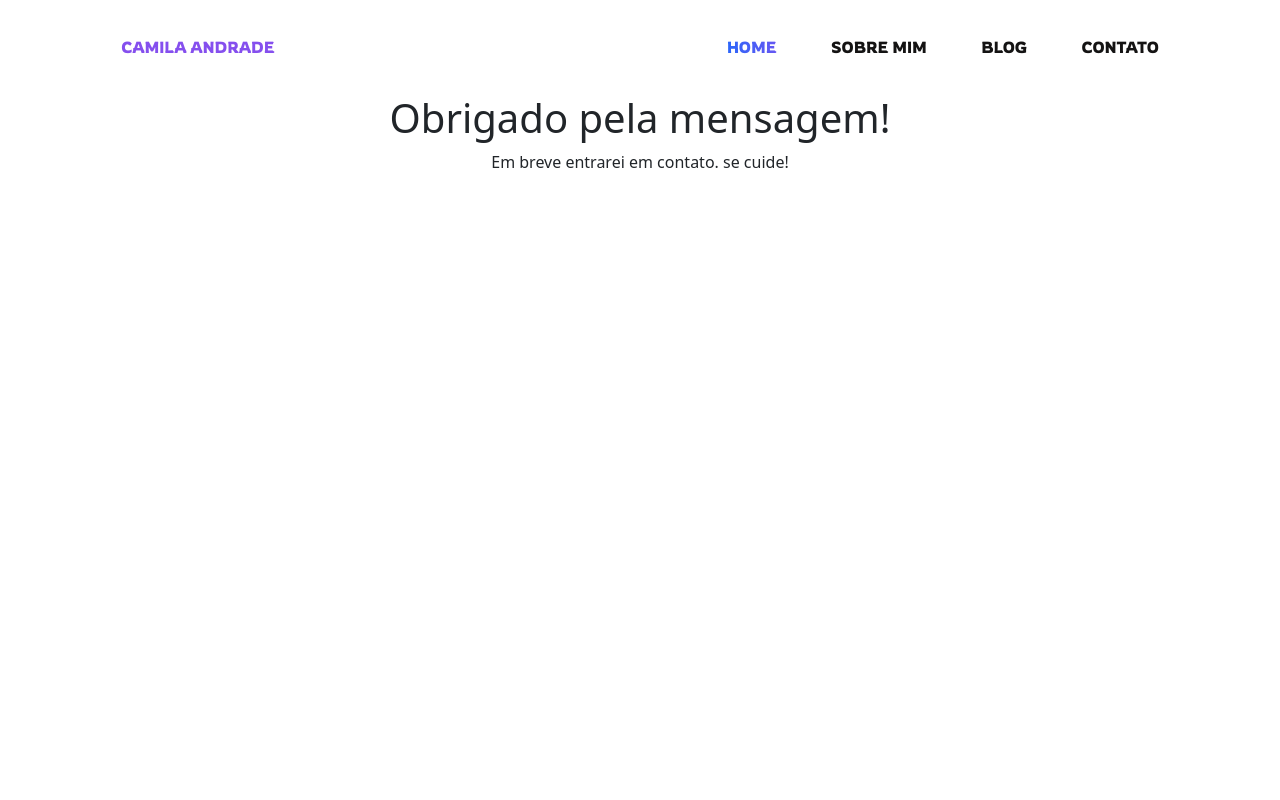
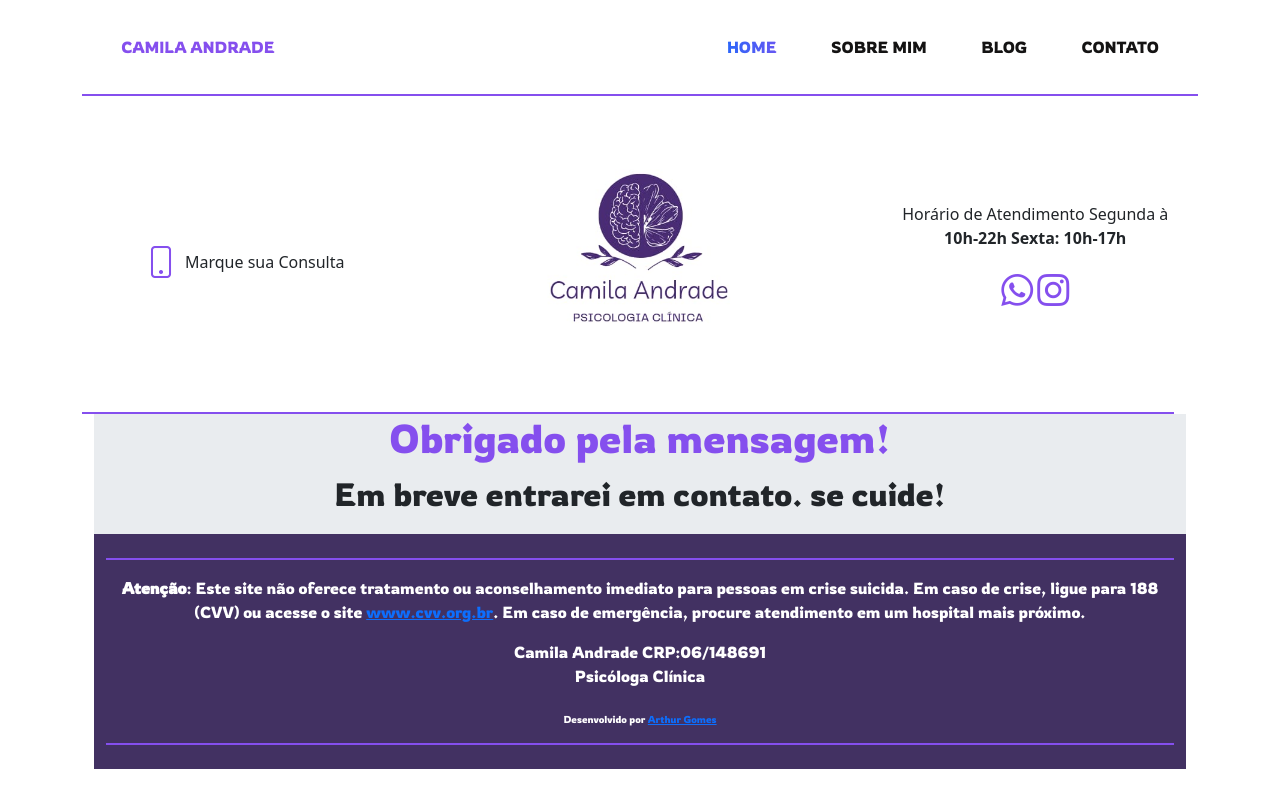
Before and after one commit to Arttutu/camila-site, a plain HTML site: page thanks.html in a window 1280 px wide. Drawn offline with nearby package versions, Linux system fonts and the light colour scheme.

Commit message:
thanks-page

```diff
--- a/thanks.html
+++ b/thanks.html
@@ -65,11 +65,70 @@
       </div>
     </div>
     <!--End Header Area-->
-    <!-- start principal -->
-    <div class="row">
-      <div class="col text-center">
-        <h1>Obrigado pela mensagem!</h1>
-        <p> Em breve entrarei em contato. se cuide!</p>
+    <!-- cabecalho -->
+    <div class="container">
+      <div class="row">
+        <div class="col linha-horizontal mb-2"></div>
       </div>
-    </div>
-    <!-- End Principal -->
+      <div class="row mt-2 d-flex align-items-center">
+        <div class="col text-center d-flex justify-content-center align-items-center gap-2">
+          <a href="#"><i class="bi bi-phone" style="font-size: 2rem; color:#854fee;" alt="telefone"></i></a>
+          <p class="fs-6 mb-0">Marque sua Consulta</p>
+        </div>
+        <div class="col-md-5 text-center">
+          <img class="img-fluid" src="img\logo.jpeg" alt="logo do site" id="logo" />
+        </div>
+        <div class="col-md mb-2 text-center">
+          <p class="fs-6">
+            Horário de Atendimento Segunda à
+            <strong>10h-22h Sexta: 10h-17h</strong>
+          </p>
+          <a href="#"><i class="bi bi-whatsapp" style="font-size: 2rem; color:#854fee;" alt="whats"></i></a>
+          <a href="#"><i class="bi bi-instagram" style="font-size: 2rem; color:#854fee;" alt="instagram"></i></a>
+        </div>
+        <div class="row">
+          <div class="col  linha-horizontal "></div>
+        </div>
+      </div>
+      <!-- end cabecalho -->
+      <!-- start principal -->
+      <div class="container bg-body-secondary">
+        <div class="row">
+          <div class="col text-center">
+            <h1 class="titulo fs-1">Obrigado pela mensagem!</h1>
+            <p class="descricao fs-2"> Em breve entrarei em contato. se cuide!</p>
+          </div>
+        </div>
+      </div>
+      <!-- End Principal -->
+      <!-- start-rodape -->
+      <div class="container-xl rodape p-4 ">
+        <div class="row">
+          <div class="col  linha-horizontal mb-3 "></div>
+        </div>
+        <div class="row ">
+          <div class="col text-center">
+            <p class="descricao2 fs-6"><strong>Atenção</strong>: Este site não oferece tratamento ou
+              aconselhamento
+              imediato para pessoas em crise suicida. Em caso de crise, ligue para 188 (CVV) ou acesse o site <a
+                href="https://www.cvv.org.br">www.cvv.org.br</a>. Em caso de emergência, procure atendimento em um
+              hospital
+              mais
+              próximo.</p>
+            <div class="row text-center mt-3">
+              <div class="col ">
+                <P class="descricao2 ">Camila Andrade CRP:06/148691</P>
+                <P class="descricao2 mb-4">Psicóloga Clínica</P>
+                <P class="descricao2" id="desenvolvedor">Desenvolvido por <a
+                    href="https://www.linkedin.com/in/santos-gomes/">Arthur Gomes</a>
+                </P>
+              </div>
+            </div>
+            <div class="row">
+              <div class="col  linha-horizontal mt-3"></div>
+            </div>
+          </div>
+        </div>
+
+      </div>
+      <!-- end-rodape -->
```
Also changed, not shown: index.html (+4 -4 lines).
